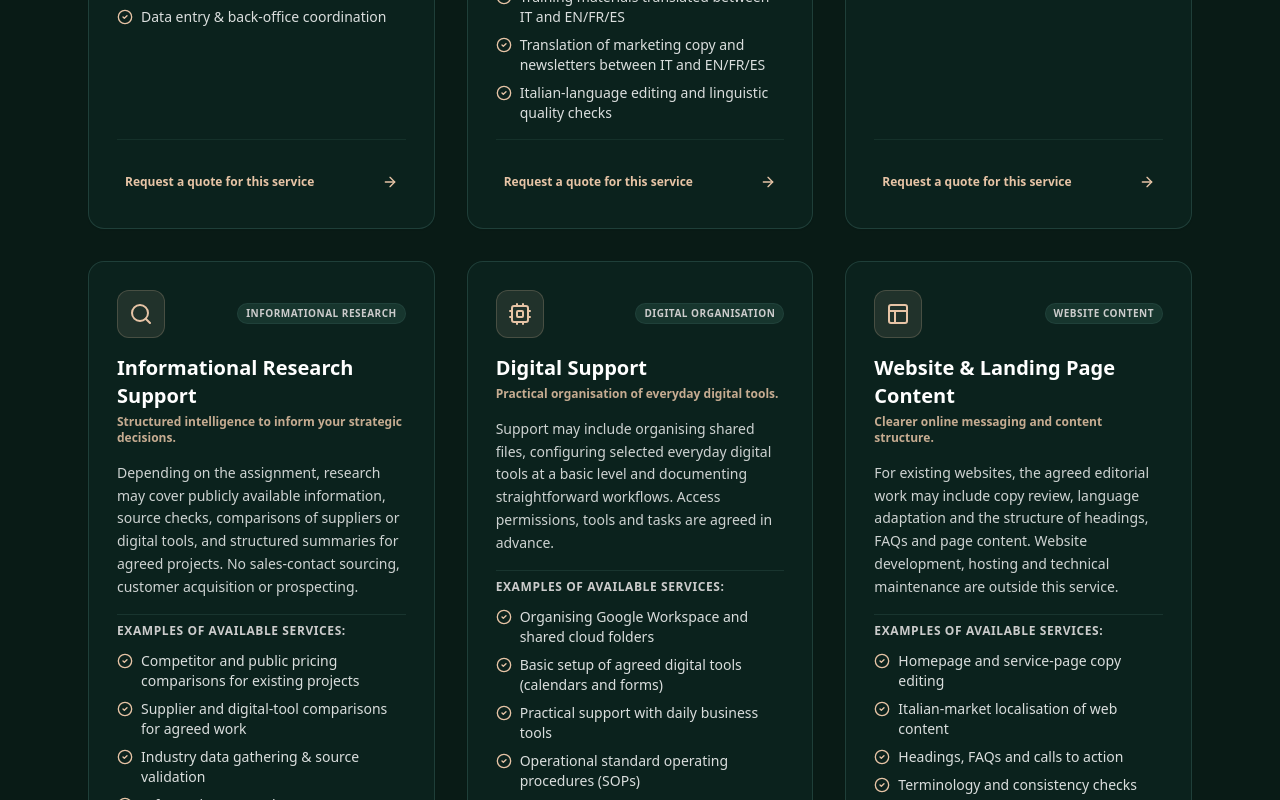
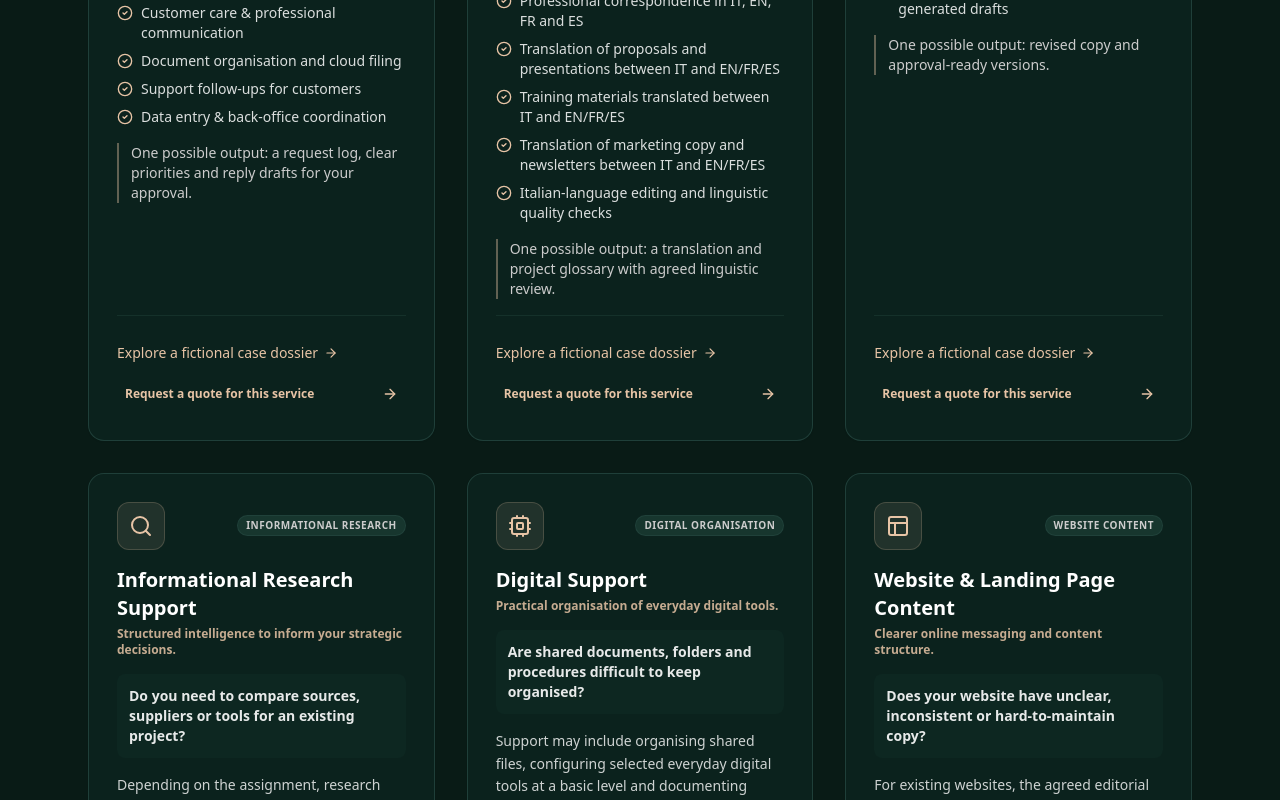
Before and after one commit to noemitomassetti/noemitomassetti-it, a React (Vite) app: page /services in a window 1280 px wide. Shown: the part 1460-2260 px from the top of the page. Built offline with nearby package versions, Linux system fonts and the light colour scheme; no server answers; the HTML template or start-up script is replaced by a standard one.

Commit message:
Show concrete customer needs and link existing work evidence from services and homepage

```diff
--- a/src/pages/Services.tsx
+++ b/src/pages/Services.tsx
@@ -5,6 +5,8 @@ import { useSEO } from "@/hooks/useSEO";
 import { BookingButton } from "@/components/BookingButton";
 import { ContactForm } from "@/components/ContactForm";
 import { PricingSection } from "@/components/PricingSection";
+import { SERVICE_DECISION_PATHS } from "@/lib/serviceDecisionPaths";
+import { getDeepPortfolioPath } from "@/lib/portfolioDeepCatalog";
 import {
   Language,
   getLanguageFromPath,
@@ -212,6 +214,7 @@ export default function ServicesPage() {
           <div className="grid grid-cols-1 md:grid-cols-2 lg:grid-cols-3 gap-8">
             {s.categories.map((cat) => {
               const IconComponent = getServiceIcon(cat.id);
+              const decision = SERVICE_DECISION_PATHS[cat.id];
               const macroTags: Record<string, Record<Language, string>> = {
                 "virtual-assistance": { it: "Back office operativo", en: "Virtual assistance & back office", fr: "Secrétariat et back-office", es: "Secretaría y back office" },
                 "digital-support": { it: "Organizzazione digitale", en: "Digital organisation", fr: "Organisation numérique", es: "Organización digital" },
@@ -247,6 +250,11 @@ export default function ServicesPage() {
                       </p>
                     </div>
 
+                    {decision && (
+                      <p className="text-sm font-semibold text-foreground/90 bg-secondary/25 rounded-lg p-3">
+                        {decision.need[lang]}
+                      </p>
+                    )}
                     <p className="text-sm text-foreground/80 leading-relaxed">
                       {cat.description}
                     </p>
@@ -270,9 +278,20 @@ export default function ServicesPage() {
                         ))}
                       </ul>
                     </div>
+                    {decision && (
+                      <p className="text-xs sm:text-sm text-muted-foreground border-l-2 border-primary/40 pl-3">
+                        {decision.possibleOutcome[lang]}
+                      </p>
+                    )}
                   </div>
 
-                  <div className="pt-6 mt-4 border-t border-border/30">
+                  <div className="pt-6 mt-4 border-t border-border/30 space-y-3">
+                    {decision && (
+                      <Link className="inline-flex items-center gap-1.5 text-sm text-primary font-medium hover:underline focus-visible:outline focus-visible:outline-2 focus-visible:outline-offset-2 focus-visible:outline-primary" to={getDeepPortfolioPath(decision.dossierId, lang)}>
+                        {lang === "it" ? "Esamina un dossier dimostrativo" : lang === "fr" ? "Consulter un dossier fictif" : lang === "es" ? "Consultar un dossier demostrativo" : "Explore a fictional case dossier"}
+                        <ArrowRight aria-hidden="true" className="w-3.5 h-3.5" />
+                      </Link>
+                    )}
                     <Button
                       type="button"
                       variant="ghost"
```
